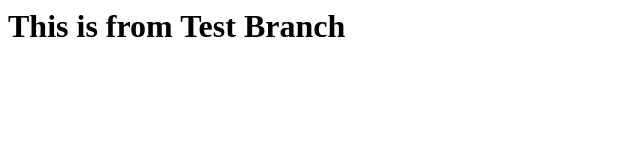
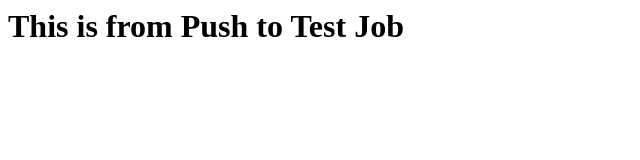
Before and after one commit to PrasadB4/jenkins-assignment, a plain HTML site: page index.html in a window 1280 px wide. Shown: the whole page, without its empty margins (0-640 px from the left). Drawn offline with Linux system fonts and the light colour scheme.

Commit message:
Update index.html

```diff
--- a/index.html
+++ b/index.html
@@ -1 +1 @@
-<h1>This is from Test Branch</h1>
+<h1>This is from Push to Test Job</h1>
```
